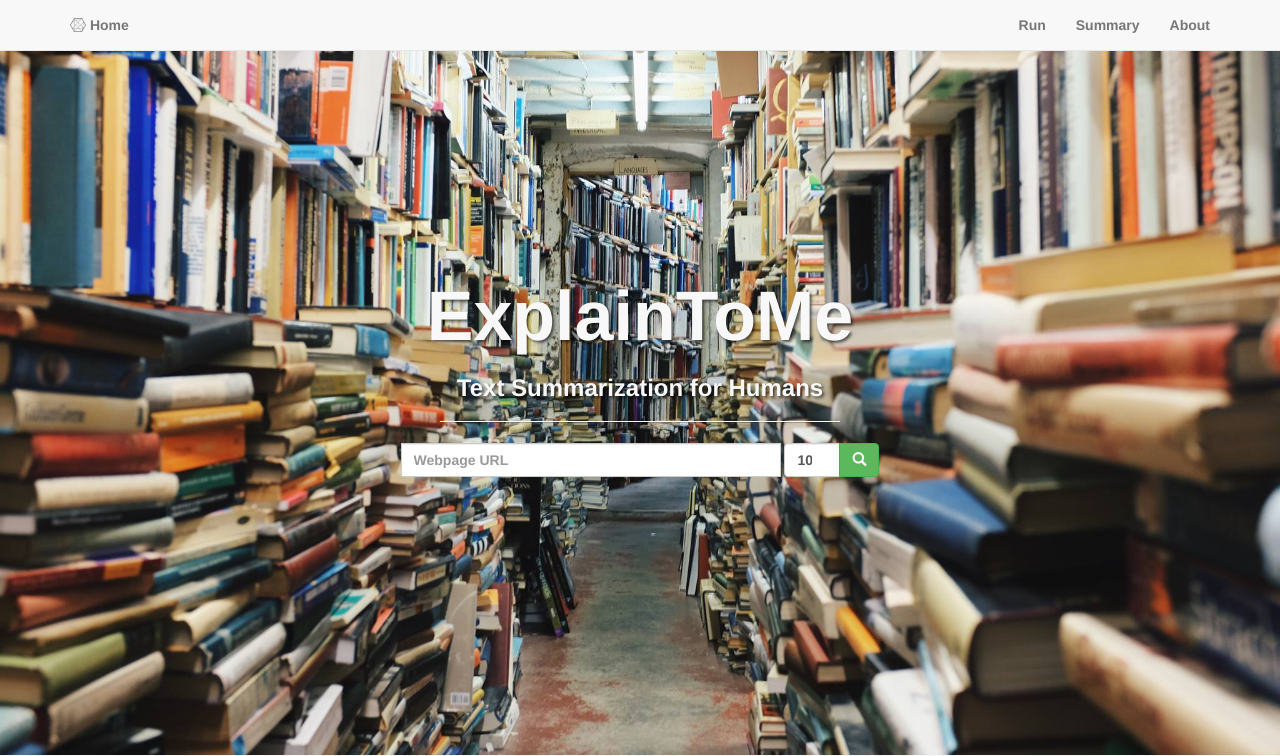
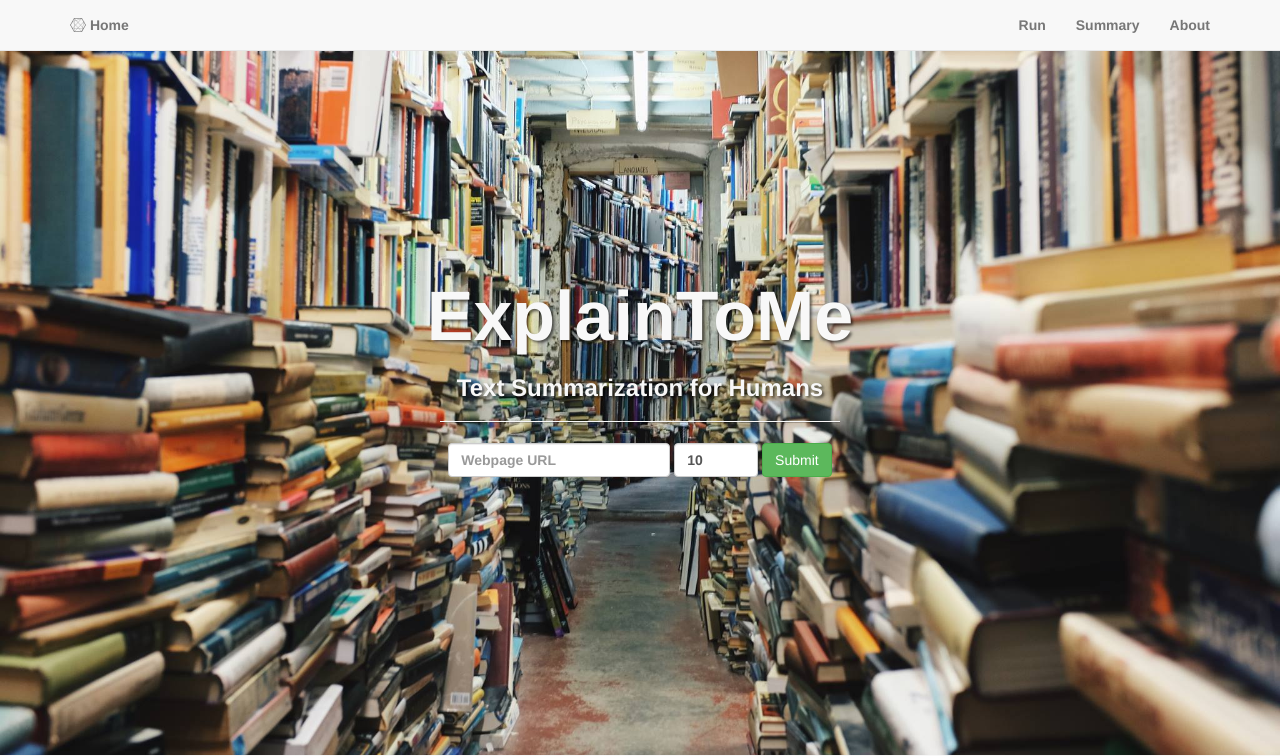
Before and after one commit to jjangsangy/ExplainToMe, a Flask app: page / in a window 1280 px wide. Shown: the top 756 px of the page. Run offline with Flask 2, Linux system fonts and the light colour scheme; some libraries are stand-ins or nearby versions.

Commit message:
form control

```diff
--- a/ExplainToMe/templates/index.html
+++ b/ExplainToMe/templates/index.html
@@ -12,20 +12,10 @@
 
 {% block content %}
 <div class="form">
-    <form role="form" class="form-inline" action="/summary" method="post">
-        {{ form.csrf_token }}
-        <div class="input-group col-xs-4">
-            {{ form.url() }}
-        </div>
-        <div class="input-group col-xs-1">
-            {{ form.max_sent() }}
-            <span class="input-group-btn">
-                <button type="submit" class="btn btn-success">
-                <span class="glyphicon glyphicon-search"></span>
-                <span class="sr-only">Search</span>
-                </button>
-            </span>
-        </div>
+    <form class="form-inline" action="/summary" method="post">
+        <div class="form-group"> {{ form.csrf_token }} {{ form.url() }} </div>
+        <div class="form-group" > {{ form.max_sent() }} </div>
+      <button type="submit" class="btn btn-success">Submit</button>
     </form>
 </div>
 {% endblock %}
```
